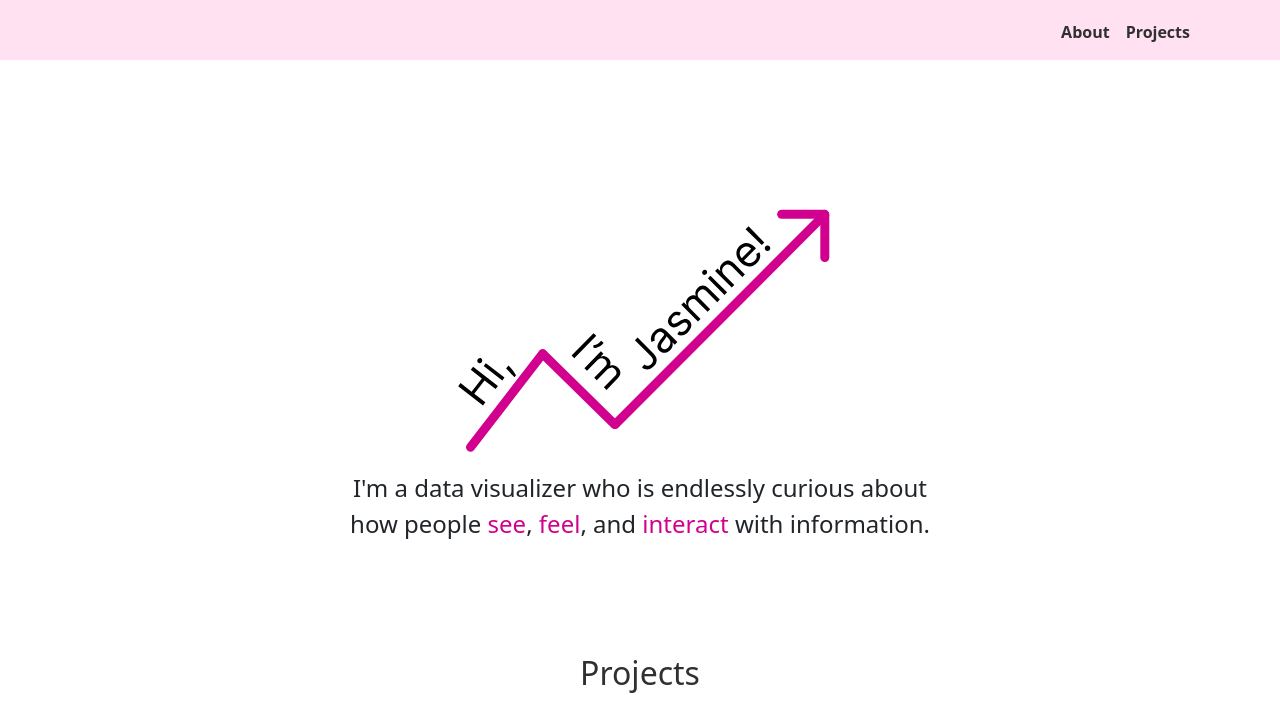
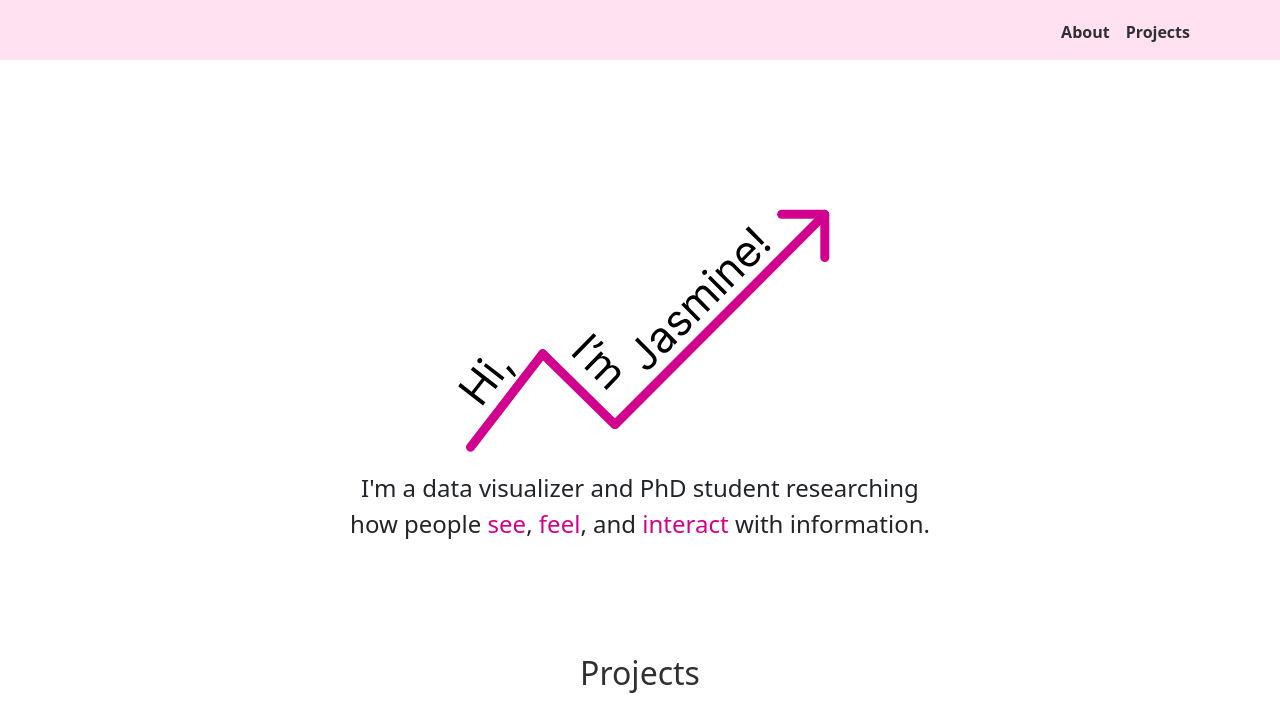
Before and after one commit to jasmineliu0114/CS1300-projects, a plain HTML site: page index.html in a window 1280 px wide. Shown: the top 713 px of the page. Drawn offline with nearby package versions, Linux system fonts and the light colour scheme.

Commit message:
update tagline

```diff
--- a/index.html
+++ b/index.html
@@ -28,7 +28,7 @@
         <div class="about-content">
             <img src="assets/main/name.svg" alt="Hi, I'm Jasmine in the design of a graph arrow" class="about-logo">
             <div class="about-text">
-                <p>I'm a data visualizer who is endlessly curious about how people <span style="color: #D1008F;">see</span>, <span style="color: #D1008F;">feel</span>, and <span style="color: #D1008F;">interact</span> with information.</p>
+                <p>I'm a data visualizer and PhD student researching how people <span style="color: #D1008F;">see</span>, <span style="color: #D1008F;">feel</span>, and <span style="color: #D1008F;">interact</span> with information.</p>
             </div>
         </div>
     </section>
```
